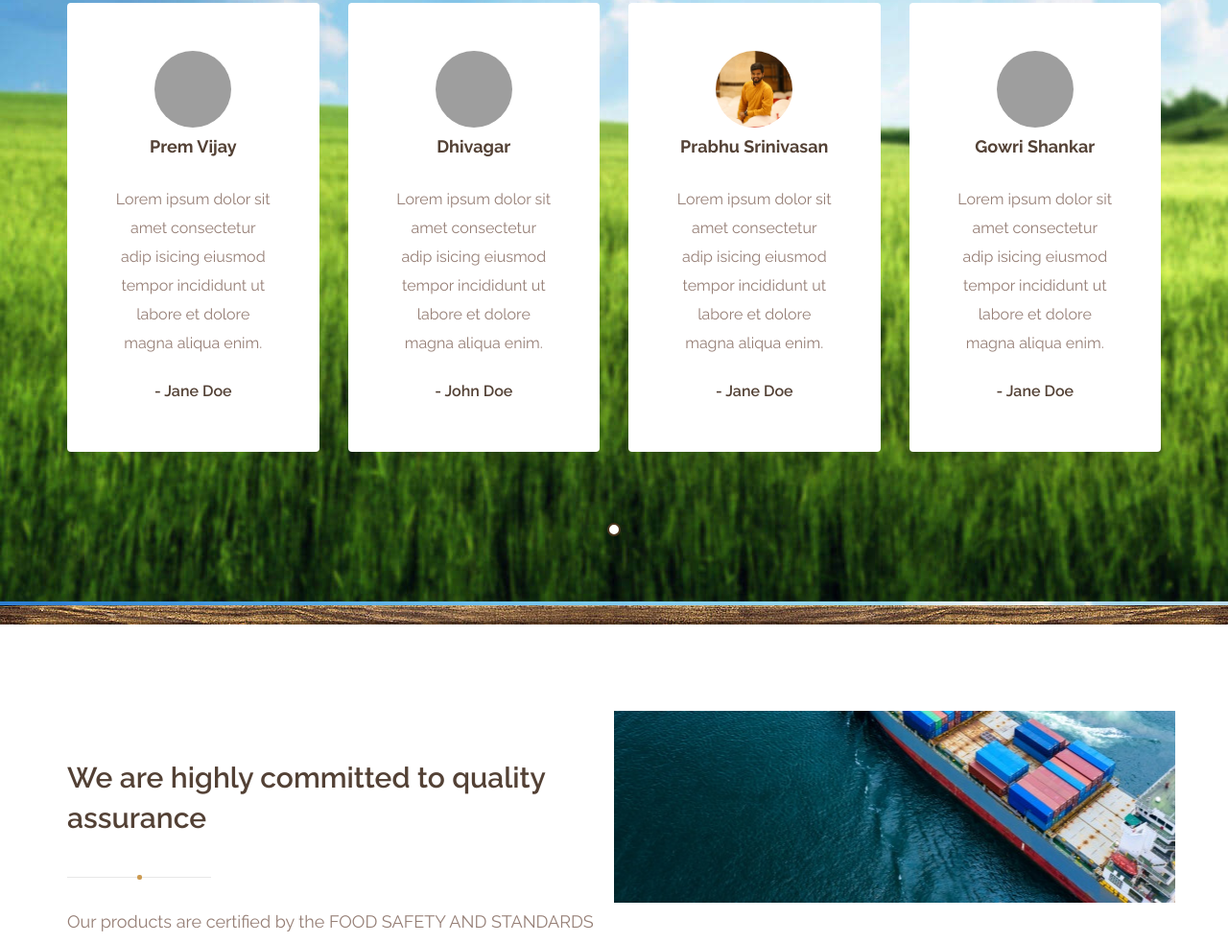
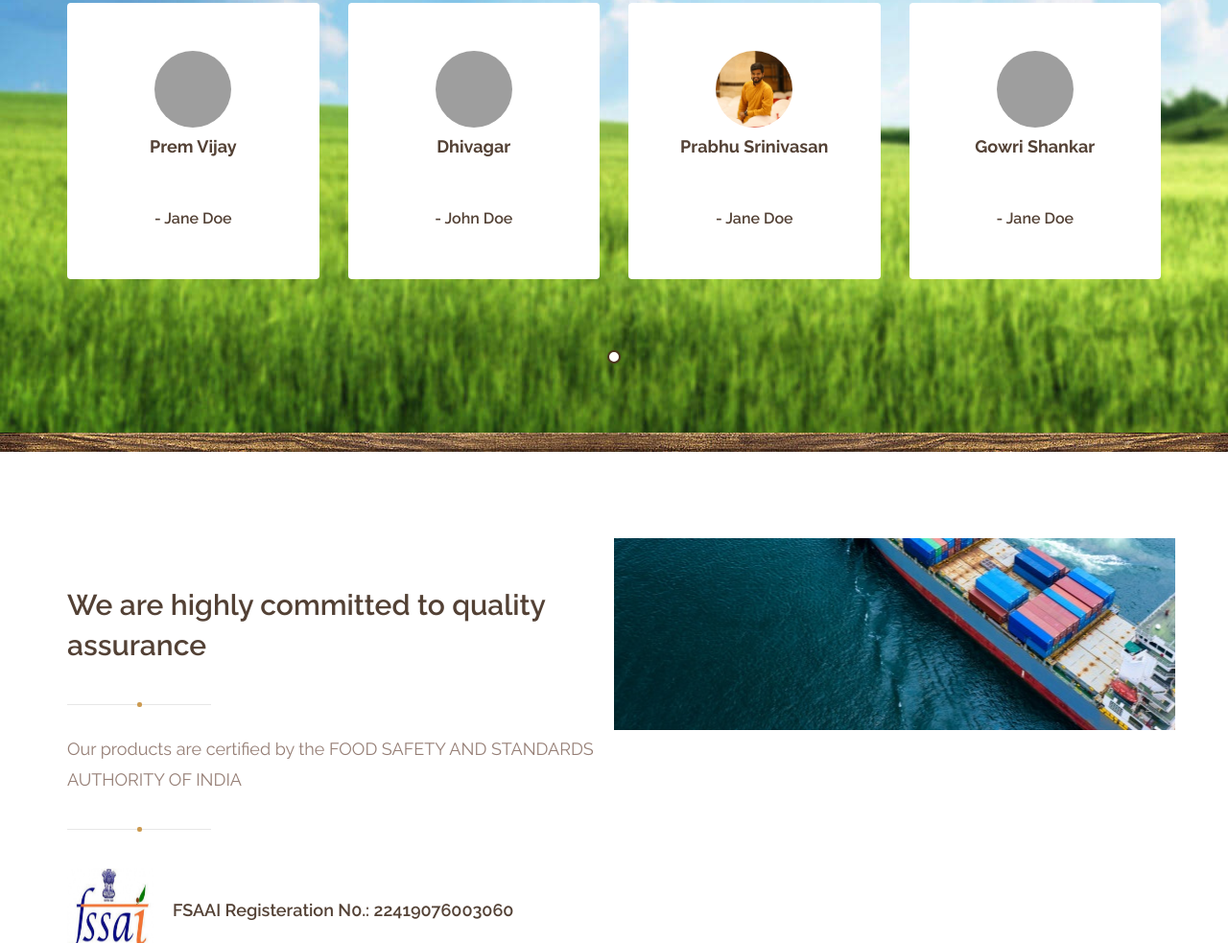
Before and after one commit to buzzcorpindia/buzzcorpindia.github.io, a plain HTML site: page index.html in a window 1280 px wide. Shown: the part 1605-2588 px from the top of the page at 96% size. Drawn offline with Linux system fonts and the light colour scheme; some packages are replaced by stand-ins of ours; grey boxes are pictures that could not be loaded.

Commit message:
Update index.html

```diff
--- a/index.html
+++ b/index.html
@@ -261,7 +261,7 @@
 							<h4><a href="URL.html">Prem Vijay</a></h4>
 
 							<blockquote cite="">
-								<p>Lorem ipsum dolor sit amet consectetur adip isicing eiusmod tempor incididunt ut labore et dolore magna aliqua enim.</p>
+								<p></p>
 								<cite><a href="URL.html">- Jane Doe</a></cite>
 							</blockquote>
 						</figure>
@@ -271,7 +271,7 @@
 							<h4><a href="URL.html">Dhivagar</a></h4>
 
 							<blockquote cite="">
-								<p>Lorem ipsum dolor sit amet consectetur adip isicing eiusmod tempor incididunt ut labore et dolore magna aliqua enim.</p>
+								<p></p>
 								<cite><a href="URL.html">- John Doe</a></cite>
 							</blockquote>
 						</figure>
@@ -281,7 +281,7 @@
 							<h4><a href="URL.html">Prabhu Srinivasan</a></h4>
 
 							<blockquote cite="">
-								<p>Lorem ipsum dolor sit amet consectetur adip isicing eiusmod tempor incididunt ut labore et dolore magna aliqua enim.</p>
+								<p></p>
 								<cite><a href="URL.html">- Jane Doe</a></cite>
 							</blockquote>
 						</figure>
@@ -291,7 +291,7 @@
 							<h4><a href="URL.html">Gowri Shankar</a></h4>
 
 							<blockquote cite="">
-								<p>Lorem ipsum dolor sit amet consectetur adip isicing eiusmod tempor incididunt ut labore et dolore magna aliqua enim.</p>
+								<p></p>
 								<cite><a href="URL.html">- Jane Doe</a></cite>
 							</blockquote>
 						</figure>
```
